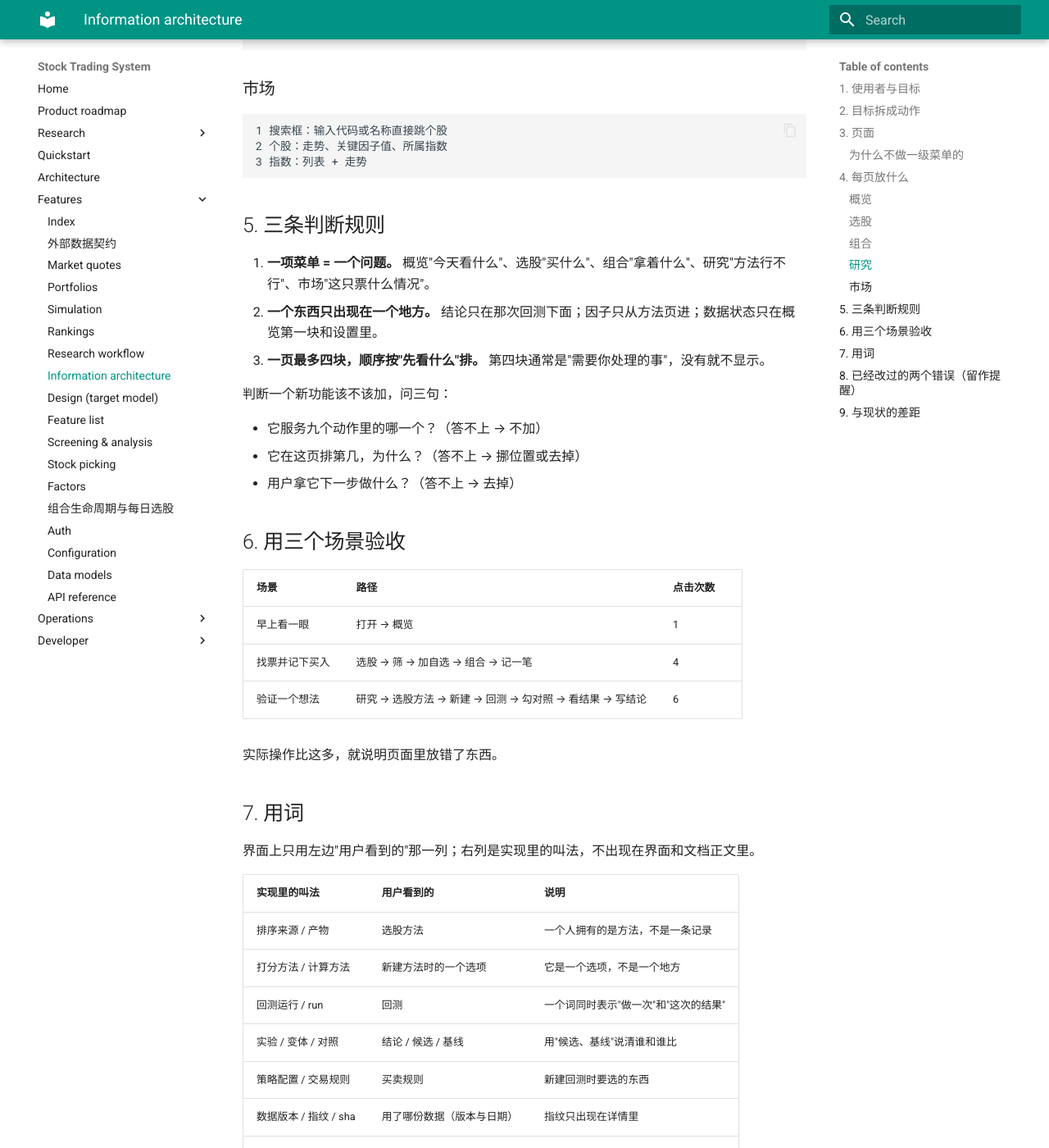
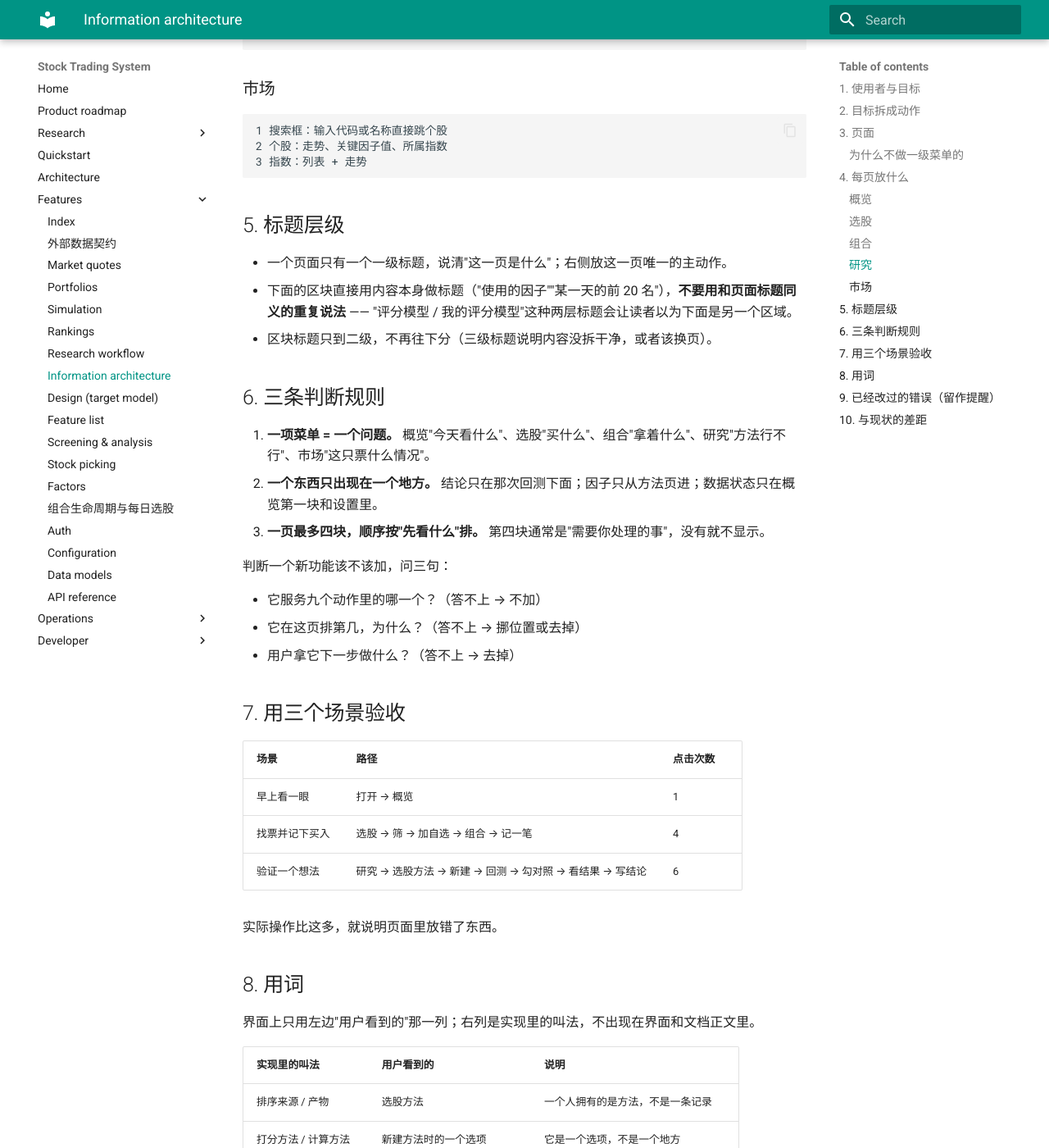
Before and after one commit to yingrui/turtle, an MkDocs documentation site: the page built from docs/features/information-architecture.md, in a window 1280 px wide and 1400 px high, scrolled down 2727 px. Shown: the whole window at 82% size. Built offline with MkDocs 1.6.1 and Material for MkDocs 9.7.7, drawn with Linux system fonts in a browser that asks for light colours; some of the changed text lies outside the part shown.

Commit message:
信息架构补一节：标题层级；把两个新犯过的错误记入清单

````diff
--- a/docs/features/information-architecture.md
+++ b/docs/features/information-architecture.md
@@ -107,7 +107,14 @@
 3 指数：列表 + 走势
 ```
 
-## 5. 三条判断规则
+## 5. 标题层级
+
+- 一个页面只有一个一级标题，说清"这一页是什么"；右侧放这一页唯一的主动作。
+- 下面的区块直接用内容本身做标题（"使用的因子""某一天的前 20 名"），**不要用和页面标题同义的重复说法**
+  —— "评分模型 / 我的评分模型"这种两层标题会让读者以为下面是另一个区域。
+- 区块标题只到二级，不再往下分（三级标题说明内容没拆干净，或者该换页）。
+
+## 6. 三条判断规则
 
 1. **一项菜单 = 一个问题。** 概览"今天看什么"、选股"买什么"、组合"拿着什么"、研究"方法行不行"、市场"这只票什么情况"。
 2. **一个东西只出现在一个地方。** 结论只在那次回测下面；因子只从方法页进；数据状态只在概览第一块和设置里。
@@ -129,7 +136,7 @@
 
 实际操作比这多，就说明页面里放错了东西。
 
-## 7. 用词
+## 8. 用词
 
 界面上只用左边"用户看到的"那一列；右列是实现里的叫法，不出现在界面和文档正文里。
 
@@ -143,12 +150,14 @@
 | 数据版本 / 指纹 / sha | 用了哪份数据（版本与日期） | 指纹只出现在详情里 |
 | 任务 | 后台任务 | 只在设置里出现 |
 
-## 8. 已经改过的两个错误（留作提醒）
+## 9. 已经改过的错误（留作提醒）
 
 1. **按使用频率分组**：曾经做出"每天 / 市场"两个菜单组，二者无法区分 —— 选股也每天用，指数也每天看。菜单按**事情**分组，频率由首页承担。
 2. **把动作做成页面**：曾经有独立的「对照比较」页，实际上"和随机比一比"是新建回测里的一个勾选，不是另一个地方。
+3. **用同义标题分两层**：曾经一页里同时有"评分模型"和"我的评分模型"两个标题，读者以为是两个区域。
+4. **用折叠掩盖塞太多**：一页里塞了三件不同的事，先加折叠、再加开关，仍然是三件事。正确的做法是拆页。
 
-## 9. 与现状的差距
+## 10. 与现状的差距
 
 | 这一版要求 | 现在代码里 | 要做的 |
 |---|---|---|
````
Also changed, not shown: other parts of docs/features/information-architecture.md (+1 -1 lines).
